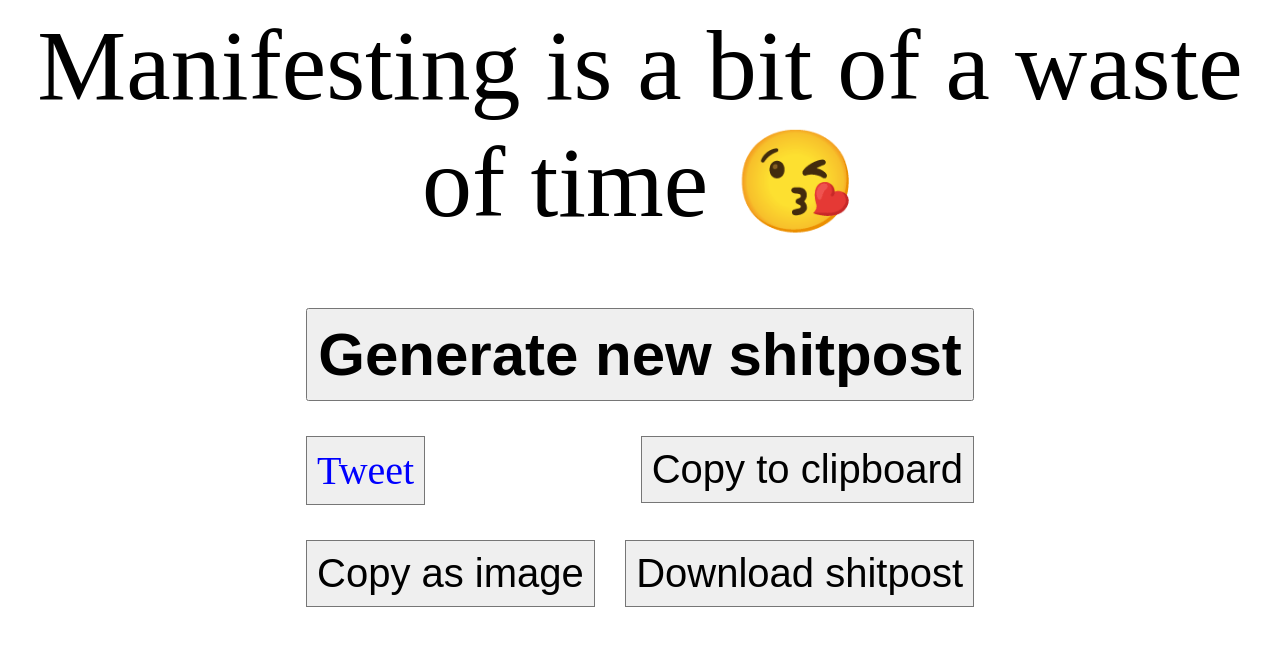
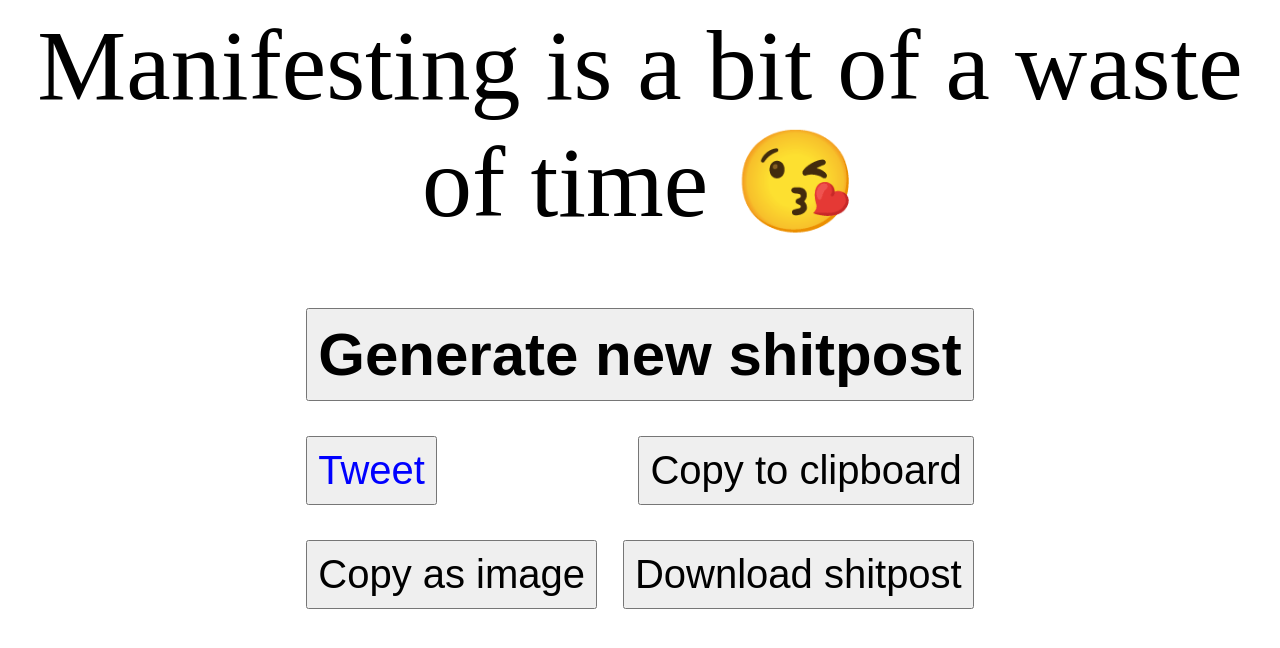
Before and after one commit to Raphaell-Maiwen/wafiki789.github.ioARCHIVE, a plain HTML site: page index.html in a window 1280 px wide. Drawn offline with Linux system fonts and the light colour scheme.

Commit message:
fixed button appearance

```diff
--- a/index.html
+++ b/index.html
@@ -3,14 +3,14 @@
 		<div id = "container">
 			<div id = "shitpost"></div>
 
-			<button id = "generateShitpostBtn">
-				Generate new shitpost
-			</button>
-			<br>
 			<input type="text" value="Hello World" id="toCopy">
 
 			<div id="buttons">
-				<a id = "leTweet" class="button" target = "_blank">Tweet</a>
+    			<button id = "generateShitpostBtn">
+    				Generate new shitpost
+    			</button>
+    			<br>
+				<button id="leTweet" class="button" onclick="window.open(tweetUrl, '_blank').focus();">Tweet</a>
 	        	<button class="right button" onclick="copyToClipboard()">Copy to clipboard</button>
 	        	<br>
 	        	<button class="button" id="copyAsImage" onclick="copyAsPng(document.querySelector('#shitpost'))">Copy as image</button>
@@ -43,6 +43,7 @@
         document.querySelector("#generateShitpostBtn").onclick = generateShitpost;
 
         var imageName = "";
+        var tweetUrl = "";
 
         try{
             ClipboardItem;
@@ -92,7 +93,7 @@
         	}
 
         	document.querySelector("#shitpost").innerHTML = currentShitpost;
-        	document.querySelector("#leTweet").href = "https://twitter.com/intent/tweet?text=" + currentShitpost;
+        	tweetUrl = "https://twitter.com/intent/tweet?text=" + currentShitpost;
 
 			document.getElementById("toCopy").value = currentShitpost;
 
@@ -154,24 +155,19 @@
 		#buttons{
 			text-align: left;
 			display: inline-block;
-			min-width: 700px;
-			margin-left: 32px;
 		}
 
 		.right{
 			float: right;
-			margin-right: 32px;
 		}
 
-		a#leTweet{
+		#leTweet{
     		color: blue;
 		}
 
 		.button {
 			margin-top: 35px;
 			font-size: 40px;
-			background-color: #efefef;
-			border: 1px solid rgb(118 118 118);
 			padding: 10px;
 			text-decoration: none;
 			display: inline-block;
```
